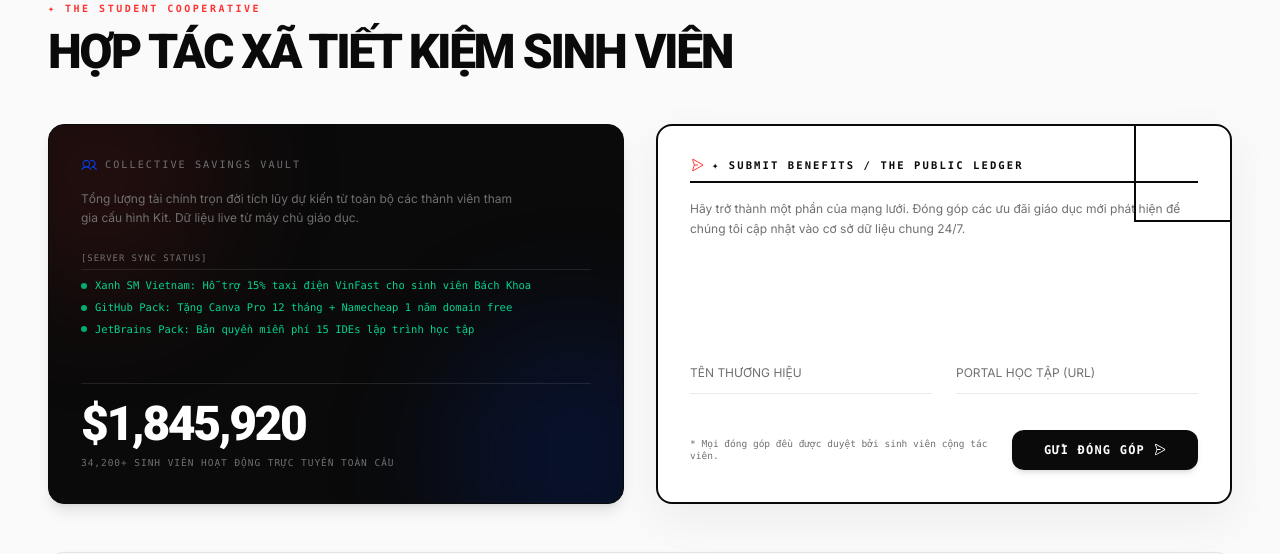
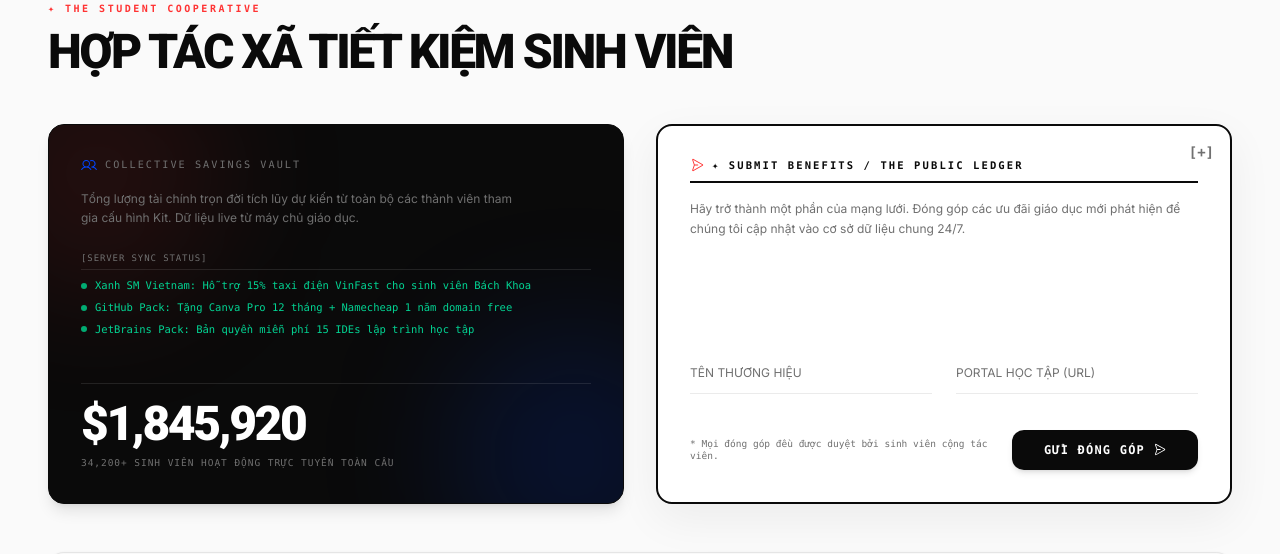
Before and after one commit to tanbaycu/student-benefits, a React (Vite) app: page / in a window 1280 px wide. Shown: the part 2740-3294 px from the top of the page. Built offline with nearby package versions, Linux system fonts and the light colour scheme.

Commit message:
feat: design refine for submit benefits section and add more community tips

```diff
--- a/src/App.jsx
+++ b/src/App.jsx
@@ -3161,7 +3161,13 @@ function App() {
   const initialTips = [
     { id: 1, name: "Minh Anh", school: "ĐHQG", tip: "Nên dùng email trường để đăng ký JetBrains và GitHub trước khi tốt nghiệp, bạn được cộng tới 1 năm Pro miễn phí." },
     { id: 2, name: "Thành Đạt", school: "Bách Khoa", tip: "Voucher GrabStudent liên kết thẳng với bản đồ di chuyển, kích hoạt bằng ảnh chụp thẻ sinh viên chỉ mất 5 phút." },
-    { id: 3, name: "Khánh Linh", school: "FTU", tip: "Figma Pro Education yêu cầu upload thẻ học sinh, hãy chụp rõ logo trường và hạn dùng để được duyệt nhanh nhất." }
+    { id: 3, name: "Khánh Linh", school: "FTU", tip: "Figma Pro Education yêu cầu upload thẻ học sinh, hãy chụp rõ logo trường và hạn dùng để được duyệt nhanh nhất." },
+    { id: 4, name: "Quốc Bảo", school: "UIT", tip: "Đăng ký GitHub Student Pack qua email trường, bạn sẽ được tặng luôn gói v0.dev Pro và Canva Pro để làm bài tập lớn cực kỳ xịn sò." },
+    { id: 5, name: "Hoàng Nam", school: "ĐH Bách Khoa", tip: "Vé tàu hỏa VNR được giảm 10% quanh năm. Lúc mua vé trực tuyến nhớ nhập mã số thẻ sinh viên và mang theo thẻ + CCCD khi ra ga check-in." },
+    { id: 6, name: "Hải Yến", school: "ĐH Y Dược HCMC", tip: "Nên đi cạo vôi răng và nhổ răng khôn tại Nha khoa Parkway hoặc Nha khoa Kim, họ giảm đến 50% cho sinh viên và được trả góp niềng răng 0%." },
+    { id: 7, name: "Minh Huy", school: "ĐH FPT", tip: "Cursor Pro đã ngưng cấp tự động qua mail .edu, tuy nhiên hãy tham gia các sự kiện on-campus hoặc webinar do Cursor tổ chức để lấy code Pro 1 năm free nhé!" },
+    { id: 8, name: "Hồng Vân", school: "ĐH Sư Phạm", tip: "Khi đăng ký thi TOEIC/TOEFL tại IIG để nhận giảm giá đến 450k, nhớ mang theo thẻ sinh viên chính quy có dấu giáp lai rõ ràng và còn thời hạn." },
+    { id: 9, name: "Thảo Vy", school: "ĐH Ngoại Thương", tip: "Dùng email trường đăng ký Notion Pro và Notion Education Plan miễn phí. Lưu trữ tài liệu học tập, slide bài giảng không giới hạn dung lượng luôn." }
   ];
   const [tips, setTips] = useState(initialTips);
 
@@ -3672,8 +3678,8 @@ function App() {
             </div>
 
             {/* Box 2: Contribute Card Lớn Riêng Biệt */}
-            <div className="lg:col-span-6 bg-white border-2 border-swiss-dark p-8 flex flex-col justify-between h-[380px] rounded-2xl shadow-[0_15px_45px_rgba(0,0,0,0.06)] relative overflow-hidden group hover:shadow-[0_20px_55px_rgba(0,0,0,0.1)] transition-shadow duration-300">
-              <div className="absolute top-0 right-0 w-24 h-24 border-l-2 border-b-2 border-swiss-dark pointer-events-none"></div>
+            <div className="lg:col-span-6 bg-white border-2 border-swiss-dark p-6 sm:p-8 flex flex-col justify-between min-h-[380px] lg:h-[380px] rounded-2xl shadow-[0_15px_45px_rgba(0,0,0,0.06)] relative overflow-hidden group hover:shadow-[0_20px_55px_rgba(0,0,0,0.1)] transition-shadow duration-300">
+              <div className="absolute top-4 right-4 font-mono text-sm text-swiss-gray pointer-events-none select-none font-bold">[+]</div>
 
               <div className="space-y-4">
                 <div className="text-[10.5px] font-mono uppercase tracking-[0.2em] text-swiss-dark border-b-2 border-swiss-dark pb-2 font-bold flex items-center gap-2">
```
